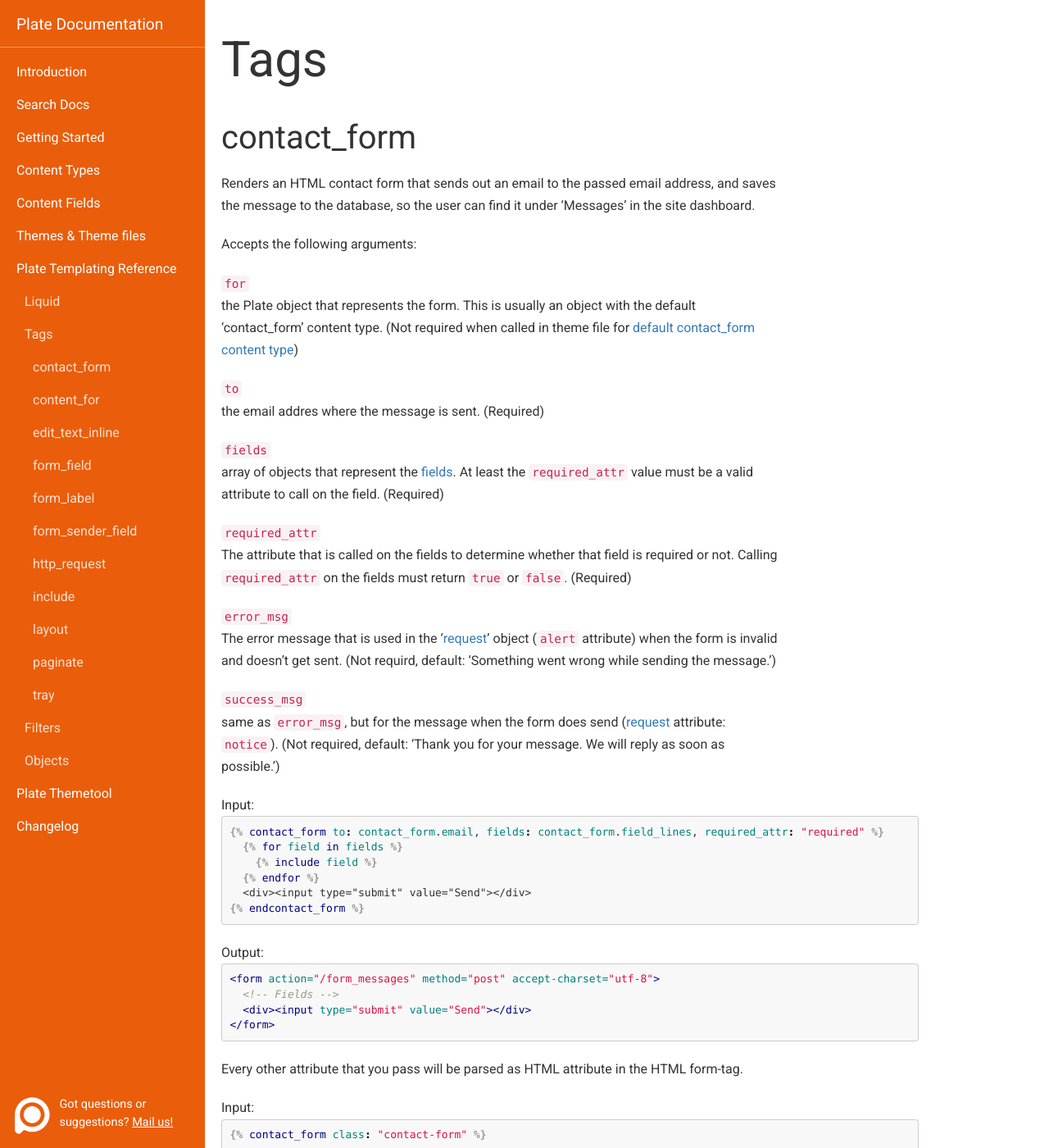
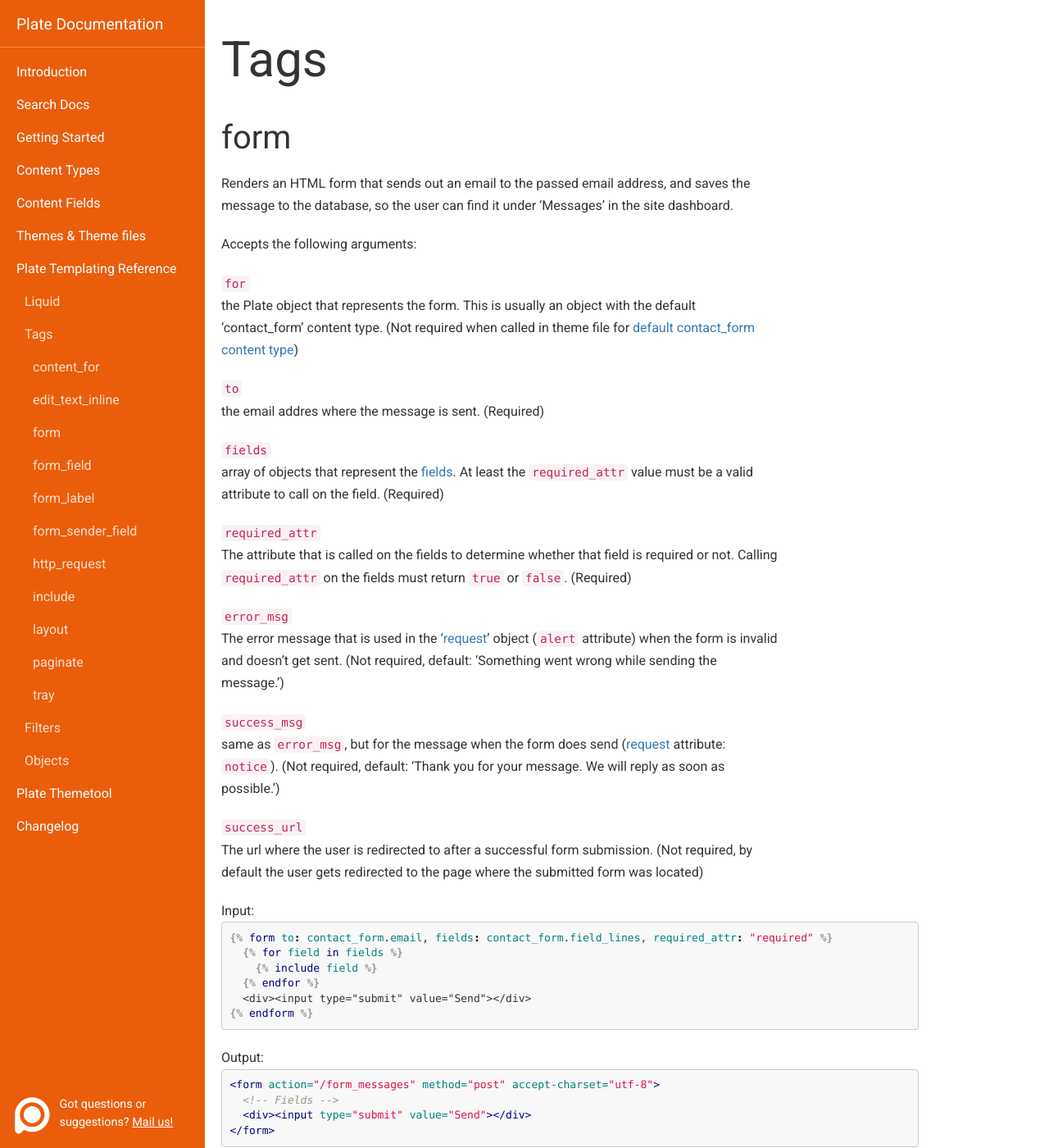
Before and after one commit to platehub/platehub.github.io, a Jekyll site: the page built from docs/templating-reference/tags.md, in a window 1280 px wide and 1400 px high. Shown: the whole window at 82% size. Built offline with Jekyll 4.4.1, drawn with Linux system fonts in a browser that asks for light colours; nearby versions of some CDN libraries; some of the changed text lies outside the part shown.

Commit message:
Added success url to contact_form

````diff
--- a/docs/templating-reference/tags.md
+++ b/docs/templating-reference/tags.md
@@ -9,9 +9,9 @@ sub_menu:
   - "[Filters](/docs/templating-reference/filters)"
   - "[Objects](/docs/templating-reference/objects)"
 sub_menu_sub:
-  - "[contact_form](#contact_form)"
   - "[content_for](#content_for)"
   - "[edit_text_inline](#edit_text_inline)"
+  - "[form](#form)"
   - "[form_field](#form_field)"
   - "[form_label](#form_label)"
   - "[form_sender_field](#form_sender_field)"
@@ -22,8 +22,8 @@ sub_menu_sub:
   - "[tray](#tray)"
 ---
 
-## contact_form
-Renders an HTML contact form that sends out an email to the passed email address, and saves the message to the database, so the user can find it under 'Messages' in the site dashboard.
+## form
+Renders an HTML form that sends out an email to the passed email address, and saves the message to the database, so the user can find it under 'Messages' in the site dashboard.
 
 Accepts the following arguments:
 
@@ -40,20 +40,23 @@ array of objects that represent the [fields](#form_field). At least the `require
 The attribute that is called on the fields to determine whether that field is required or not. Calling `required_attr` on the fields must return `true` or `false`. (Required)
 
 `error_msg`
-The error message that is used in the '[request](/docs/templating-reference/objects#request)' object (`alert` attribute) when the form is invalid and doesn't get sent. (Not requird, default: 'Something went wrong while sending the message.')
+The error message that is used in the '[request](/docs/templating-reference/objects#request)' object (`alert` attribute) when the form is invalid and doesn't get sent. (Not required, default: 'Something went wrong while sending the message.')
 
 `success_msg`
 same as `error_msg`, but for the message when the form does send ([request](/docs/templating-reference/objects#request) attribute: `notice`). (Not required, default: 'Thank you for your message. We will reply as soon as possible.')
 
+`success_url`
+The url where the user is redirected to after a successful form submission. (Not required, by default the user gets redirected to the page where the submitted form was located)
+
 <p class='no-margin'>Input:</p>
 ```liquid
 {%- raw -%}
-{% contact_form to: contact_form.email, fields: contact_form.field_lines, required_attr: "required" %}
+{% form to: contact_form.email, fields: contact_form.field_lines, required_attr: "required" %}
   {% for field in fields %}
     {% include field %}
   {% endfor %}
   <div><input type="submit" value="Send"></div>
-{% endcontact_form %}
+{% endform %}
 {% endraw %}
 ```
 
@@ -70,7 +73,7 @@ Every other attribute that you pass will be parsed as HTML attribute in the HTML
 <p class='no-margin'>Input:</p>
 ```liquid
 {%- raw -%}
-{% contact_form class: "contact-form" %}
+{% form class: "contact-form" %}
 {% endraw %}
 ```
 
@@ -160,7 +163,7 @@ Renders regular HTML of a [text area](/docs/content-fields#text-area) value, but
 ___
 
 ## form_field
-Input field for a form. Only works inside `contact_form` tag. The first argument is the Plate object that represents a field. The second argument is the field's attribute name that returns the input name. The third argument is the field's type, which must be one of `text`, `textarea` and `checkbox`.
+Input field for a form. Only works inside `form` tag. The first argument is the Plate object that represents a field. The second argument is the field's attribute name that returns the input name. The third argument is the field's type, which must be one of `text`, `textarea` and `checkbox`.
 
 <p class='no-margin'>Input:</p>
 ```liquid
@@ -189,7 +192,7 @@ You can add custom html attributes, by passing `key: value` arguments, after the
 ___
 
 ## form_label
-Label HTML tag for a form. Only works inside `contact_form` tag. Like `form_field`, the first argument is the Plate object that represents a field. The second argument is the field's attribute name that returns the label value.
+Label HTML tag for a form. Only works inside `form` tag. Like `form_field`, the first argument is the Plate object that represents a field. The second argument is the field's attribute name that returns the label value.
 
 <p class='no-margin'>Input:</p>
 ```liquid
@@ -204,7 +207,7 @@ Label HTML tag for a form. Only works inside `contact_form` tag. Like `form_fiel
 ___
 
 ## form_sender_field
-Generates form input fields, but for the sender's data. This way Plate knows what field values represent the sender's name and email. Must also be called inside the `contact_form` tag. Accepts one argument, which must be one of two values: `sender_field_name` or `sender_field_email`.
+Generates form input fields, but for the sender's data. This way Plate knows what field values represent the sender's name and email. Must also be called inside the `form` tag. Accepts one argument, which must be one of two values: `sender_field_name` or `sender_field_email`.
 
 <p class='no-margin'>Input:</p>
 ```liquid
````
